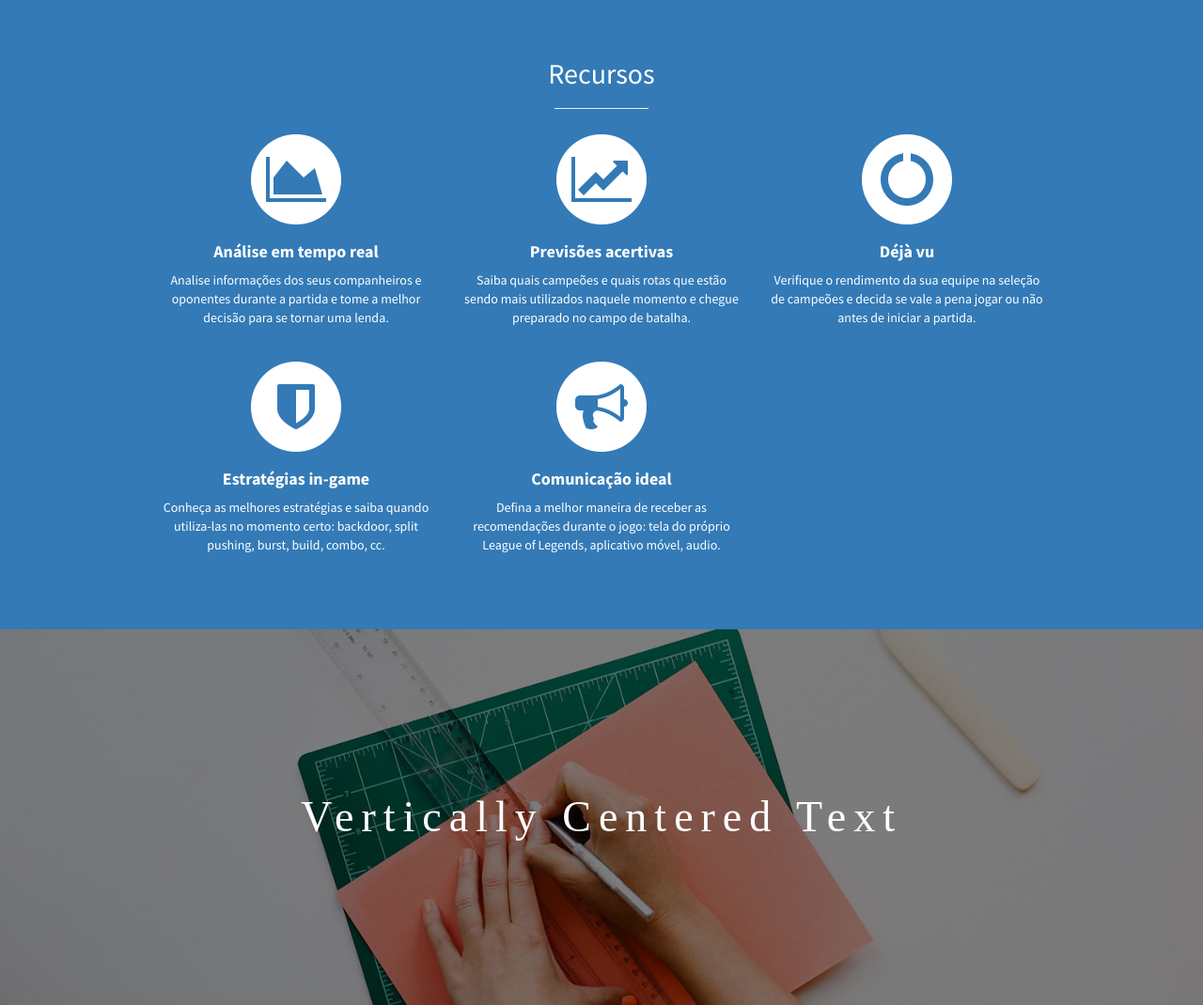
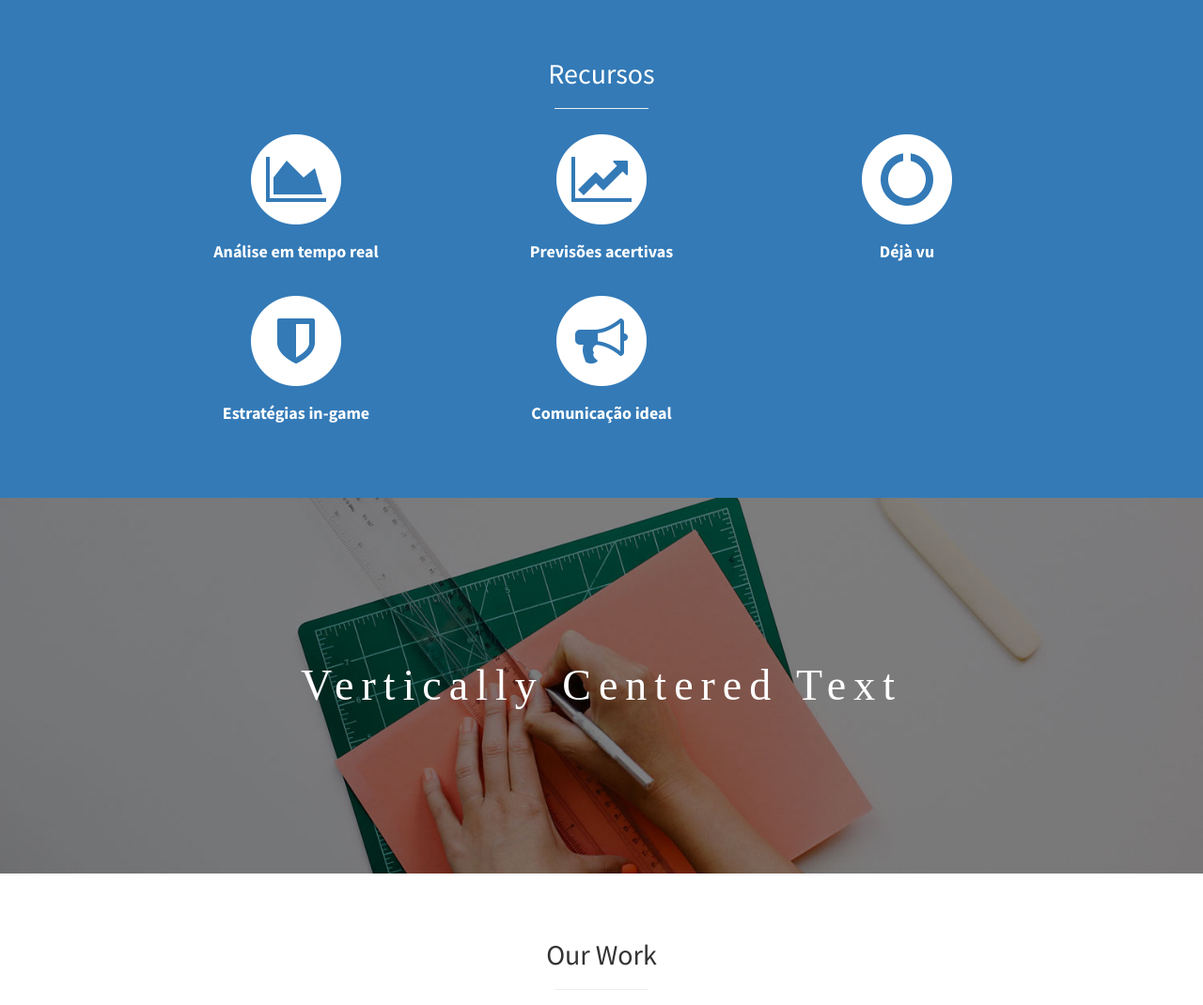
Before and after one commit to proesports/proesports.github.io, a plain HTML site: page index.html in a window 1280 px wide. Shown: the part 1020-2090 px from the top of the page at 94% size. Drawn offline with Linux system fonts and the light colour scheme.

Commit message:
ajustando recursos

```diff
--- a/assets/css/stylish-portfolio.css
+++ b/assets/css/stylish-portfolio.css
@@ -184,9 +184,9 @@ video {
     height: auto;
     z-index: -100;
     transform: translateX(-50%) translateY(-50%);
- background: url('') no-repeat;
-  background-size: cover;
-  transition: 1s opacity;
+    background: url('') no-repeat;
+    background-size: cover;
+    transition: 1s opacity;
 }
 
 /* About */
@@ -264,3 +264,7 @@ video {
 footer {
     padding: 100px 0;
 }
+
+.popover-content {
+    color: #337ab7;
+}
--- a/index.html
+++ b/index.html
@@ -100,20 +100,18 @@
                     <hr class="small">
                     <div class="row">
                         <div class="col-md-4 col-sm-6">
-                            <div class="service-item">
+                            <div class="service-item" class="btn btn-light" data-toggle="tooltip" data-placement="bottom" title="Analise informações dos seus companheiros e oponentes durante a partida e tome a melhor decisão para se tornar uma lenda.">
                                 <span class="fa-stack fa-4x">
-                                <i class="fa fa-circle fa-stack-2x"></i>
-                                <i class="fa fa-area-chart fa-stack-1x text-primary"></i>
-                            </span>
+                                    <i class="fa fa-circle fa-stack-2x"></i>
+                                    <i class="fa fa-area-chart fa-stack-1x text-primary"></i>
+                                </span>
                                 <h4>
                                     <strong>Análise em tempo real</strong>
                                 </h4>
-                                <p>Analise informações dos seus companheiros e oponentes durante a partida e tome a melhor decisão para se tornar uma lenda.</p>
-                                <!-- <a href="#" class="btn btn-light">Learn More</a> -->
                             </div>
                         </div>
                         <div class="col-md-4 col-sm-6">
-                            <div class="service-item">
+                            <div class="service-item" class="btn btn-light" data-toggle="tooltip" data-placement="bottom" title="Saiba quais campeões e quais rotas que estão sendo mais utilizados naquele momento e chegue preparado no campo de batalha.">
                                 <span class="fa-stack fa-4x">
                                 <i class="fa fa-circle fa-stack-2x"></i>
                                 <i class="fa fa-line-chart fa-stack-1x text-primary"></i>
@@ -121,12 +119,10 @@
                                 <h4>
                                     <strong>Previsões acertivas</strong>
                                 </h4>
-                                <p>Saiba quais campeões e quais rotas que estão sendo mais utilizados naquele momento e chegue preparado no campo de batalha.</p>
-                                <!-- <a href="#" class="btn btn-light">Learn More</a> -->
                             </div>
                         </div>
                         <div class="col-md-4 col-sm-6">
-                            <div class="service-item">
+                            <div class="service-item" class="btn btn-light" data-toggle="tooltip" data-placement="bottom" title="Verifique o rendimento da sua equipe na seleção de campeões e decida se vale a pena jogar ou não antes de iniciar a partida.">
                                 <span class="fa-stack fa-4x">
                                 <i class="fa fa-circle fa-stack-2x"></i>
                                 <i class="fa fa-circle-o-notch fa-stack-1x text-primary"></i>
@@ -134,12 +130,11 @@
                                 <h4>
                                     <strong>Déjà vu</strong>
                                 </h4>
-                                <p> Verifique o rendimento da sua equipe na seleção de campeões e decida se vale a pena jogar ou não antes de iniciar a partida.</p>
                                 <!-- <a href="#" class="btn btn-light">Learn More</a> -->
                             </div>
                         </div>
                         <div class="col-md-4 col-sm-6">
-                            <div class="service-item">
+                            <div class="service-item" class="btn btn-light" data-toggle="tooltip" data-placement="bottom" title="Conheça as melhores estratégias e saiba quando utiliza-las no momento certo: backdoor, split pushing, burst, build, combo, cc.">
                                 <span class="fa-stack fa-4x">
                                 <i class="fa fa-circle fa-stack-2x"></i>
                                 <i class="fa fa-shield fa-stack-1x text-primary"></i>
@@ -147,12 +142,10 @@
                                 <h4>
                                     <strong>Estratégias in-game</strong>
                                 </h4>
-                                <p>Conheça as melhores estratégias e saiba quando utiliza-las no momento certo: backdoor, split pushing, burst, build, combo, cc.</p>
-                                <!-- <a href="#" class="btn btn-light">Learn More</a> -->
                             </div>
                         </div>
                         <div class="col-md-4 col-sm-6">
-                            <div class="service-item">
+                            <div class="service-item" data-toggle="tooltip" data-placement="bottom" title="Defina a melhor maneira de receber as recomendações durante o jogo: tela do próprio League of Legends, aplicativo móvel, audio.">
                                 <span class="fa-stack fa-4x">
                                 <i class="fa fa-circle fa-stack-2x"></i>
                                 <i class="fa fa-bullhorn fa-stack-1x text-primary"></i>
@@ -160,8 +153,6 @@
                                 <h4>
                                     <strong>Comunicação ideal</strong>
                                 </h4>
-                                <p>Defina a melhor maneira de receber as recomendações durante o jogo: tela do próprio League of Legends, aplicativo móvel, audio.</p>
-                                <!-- <a href="#" class="btn btn-light">Learn More</a> -->
                             </div>
                         </div>
                     </div>
@@ -319,6 +310,11 @@
             }
         });
     });
+
+    $(function () {
+      $('[data-toggle="tooltip"]').tooltip()
+    })
+
     </script>
 
     <script>
```
